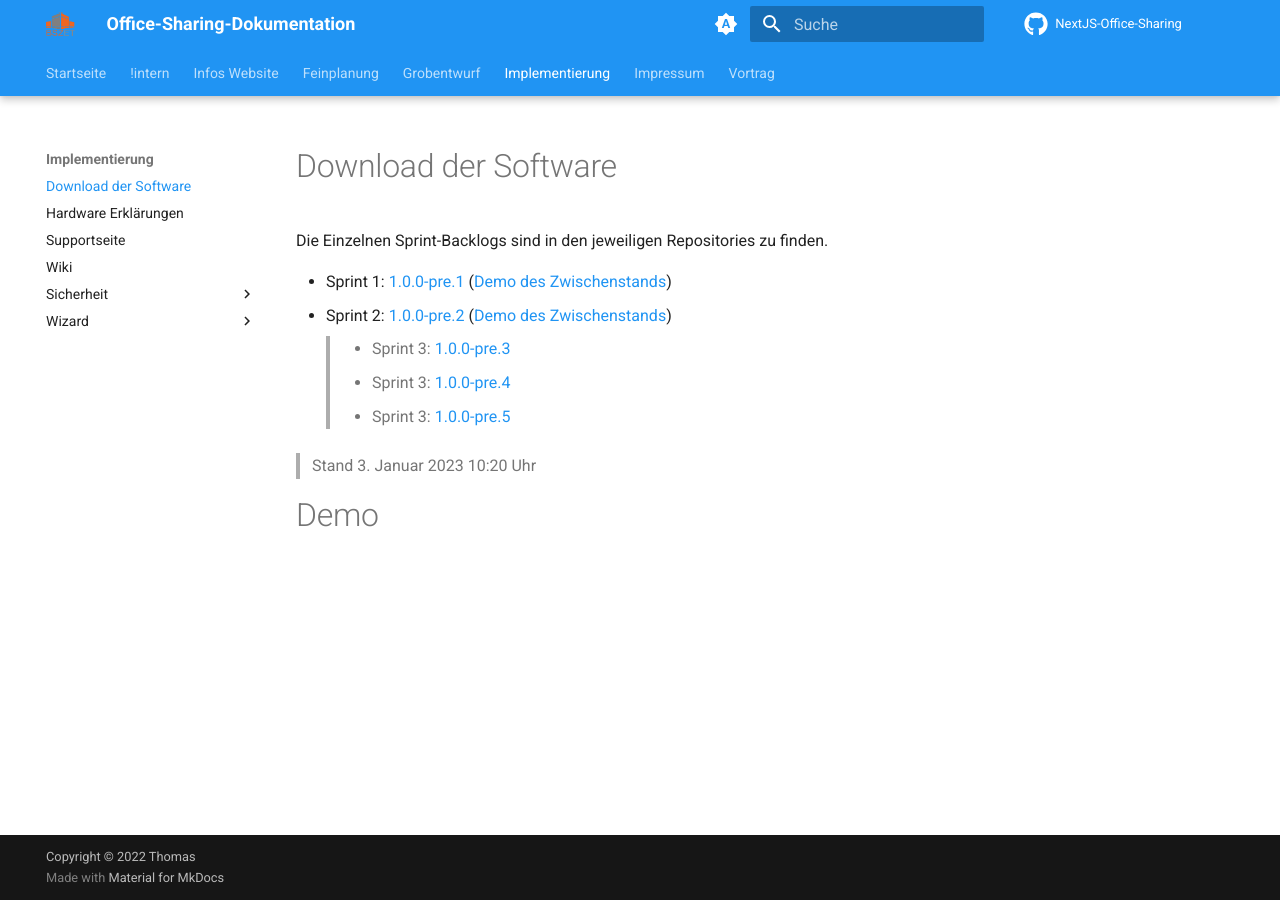
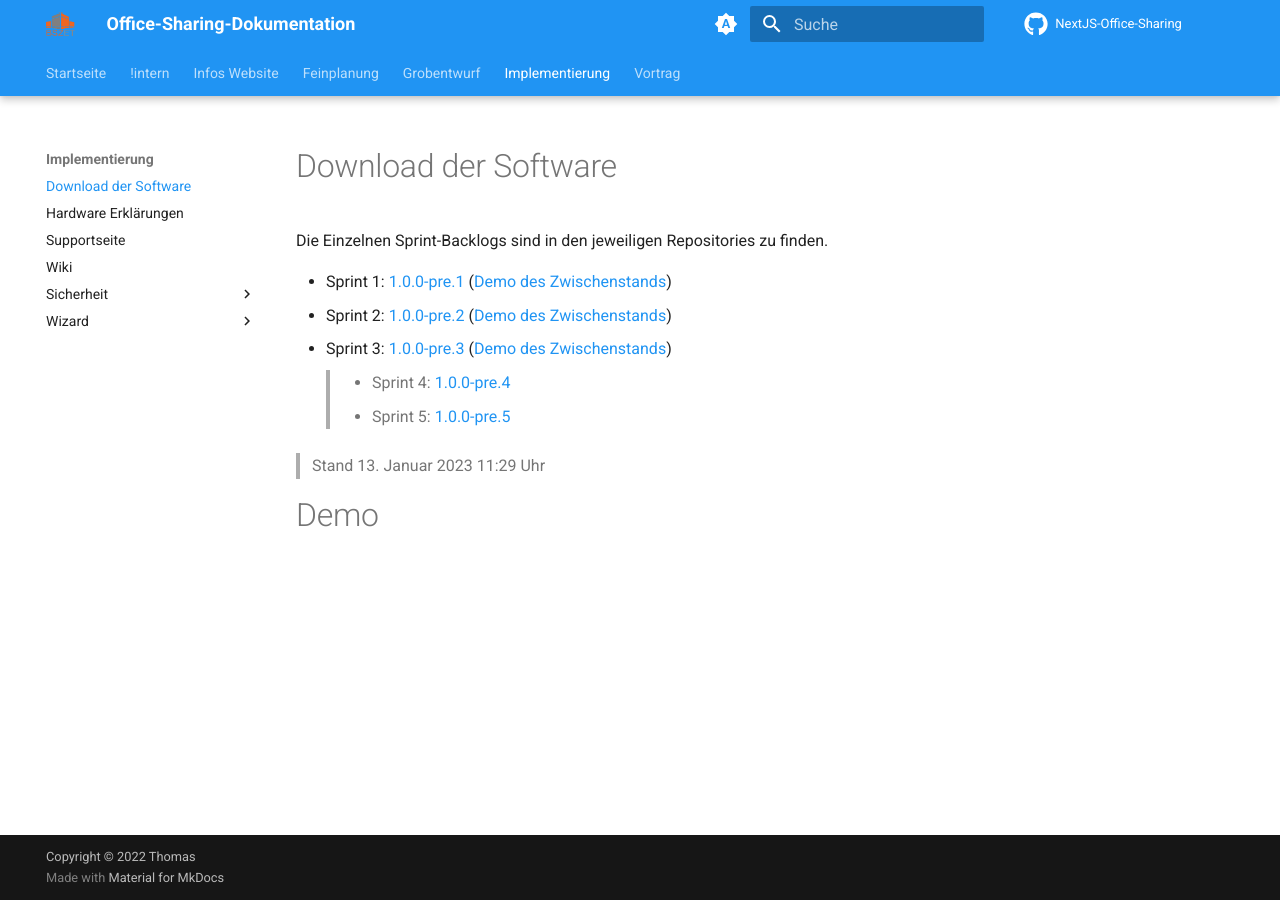
Before and after one commit to gz-bad-erzland-p2/Dokumentation, an MkDocs documentation site: the page built from docs/implementierung/download.md, in a window 1280 px wide. Built offline with MkDocs 1.6.1 and Material for MkDocs 9.7.7, drawn with Linux system fonts in a browser that asks for light colours; comment, search, counter and statistics services are not loaded.

Commit message:
Add download link for sprint 3

```diff
--- a/docs/implementierung/download.md
+++ b/docs/implementierung/download.md
@@ -4,11 +4,11 @@ Die Einzelnen Sprint-Backlogs sind in den jeweiligen Repositories zu finden.
 
 * Sprint 1: [1.0.0-pre.1](https://github.com/gz-bad-erzland-p2/NextJS-Office-Sharing/releases/tag/1.0.0-pre.1) ([Demo des Zwischenstands](https://next-js-office-sharing-d1cagefs2-derech1e.vercel.app/))
 * Sprint 2: [1.0.0-pre.2](https://github.com/gz-bad-erzland-p2/NextJS-Office-Sharing/releases/tag/1.0.0-pre.2) ([Demo des Zwischenstands](https://next-js-office-sharing-7einwxfak-derech1e.vercel.app/))
-> * Sprint 3: [1.0.0-pre.3](https://github.com/gz-bad-erzland-p2/NextJS-Office-Sharing/releases/tag/1.0.0-pre.3)
-> * Sprint 3: [1.0.0-pre.4](https://github.com/gz-bad-erzland-p2/NextJS-Office-Sharing/releases/tag/1.0.0-pre.4)
-> * Sprint 3: [1.0.0-pre.5](https://github.com/gz-bad-erzland-p2/NextJS-Office-Sharing/releases/tag/1.0.0-pre.5)
+* Sprint 3: [1.0.0-pre.3](https://github.com/gz-bad-erzland-p2/NextJS-Office-Sharing/releases/tag/1.0.0-pre.3) ([Demo des Zwischenstands](https://next-js-office-sharing-3y4canujo-derech1e.vercel.app/))
+> * Sprint 4: [1.0.0-pre.4](https://github.com/gz-bad-erzland-p2/NextJS-Office-Sharing/releases/tag/1.0.0-pre.4)
+> * Sprint 5: [1.0.0-pre.5](https://github.com/gz-bad-erzland-p2/NextJS-Office-Sharing/releases/tag/1.0.0-pre.5)
 
 
-> Stand 3. Januar 2023 10:20 Uhr
+> Stand 13. Januar 2023 11:29 Uhr
 
 # Demo
--- a/docs/impressum/impressum.md
+++ /dev/null
@@ -1 +0,0 @@
-# Impressum
```
